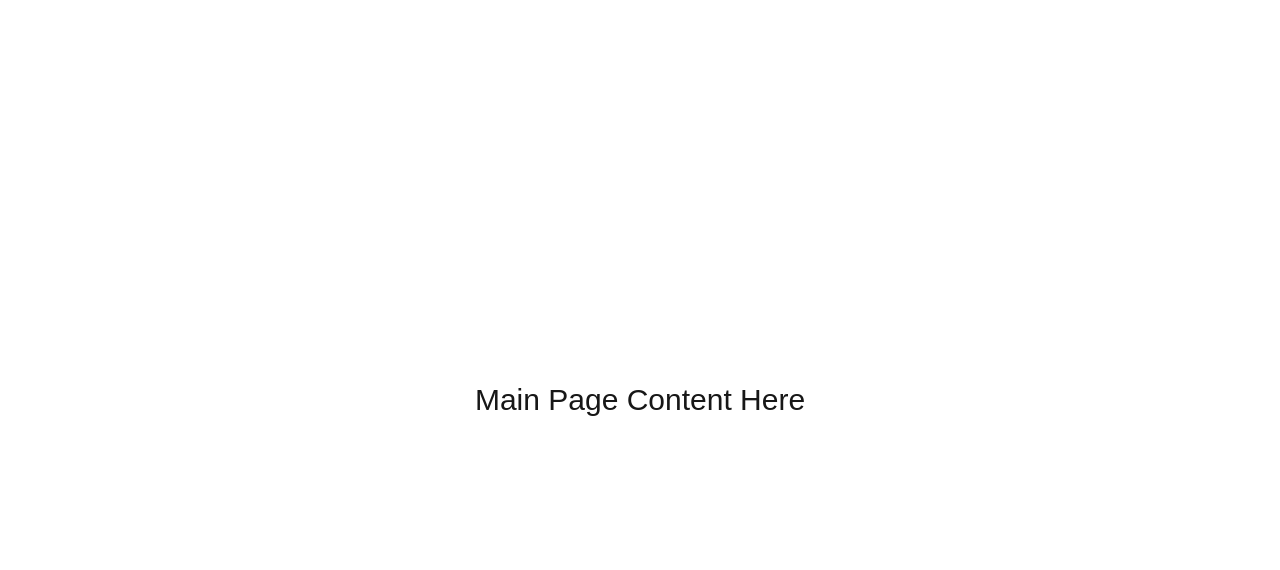
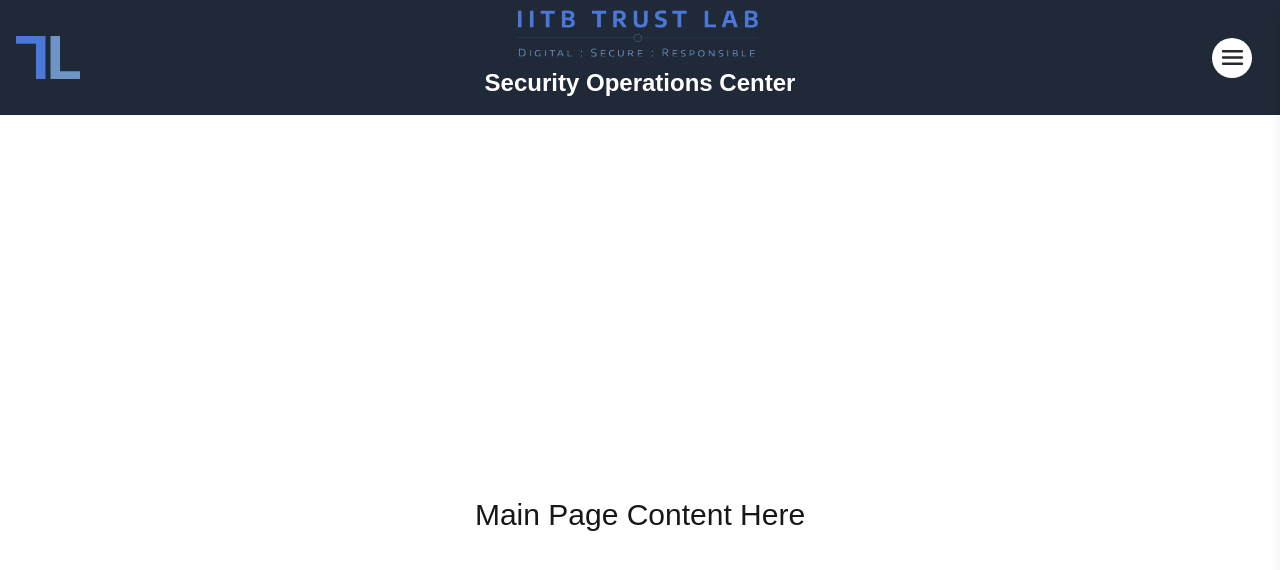
Before and after one commit to The-x-35/IITB-TL-SOC-Dashboard, a Next.js app: page / in a window 1280 px wide. Shown: the top 570 px of the page. Built offline with nearby package versions, Linux system fonts and the light colour scheme.

Commit message:
Navbar Ready

```diff
--- /dev/null
+++ b/src/app/components/Navbar.tsx
@@ -0,0 +1,60 @@
+import React, { useState } from 'react';
+import Image from 'next/image';
+import RightSidebar from './RightSidebar';
+import menuIcon from '../../../assets/menu.svg';
+import tl from '../../../assets/tl.svg';
+import tl_full from '../../../assets/tl full.svg';
+
+const Navbar: React.FC = () => {
+  const [isSidebarOpen, setIsSidebarOpen] = useState(false);
+
+  const toggleSidebar = () => {
+    setIsSidebarOpen(!isSidebarOpen);
+  };
+
+  return (
+    <div>
+      <nav className="flex items-center justify-between bg-gray-800 text-white p-4">
+        <div className="flex items-center justify-center w-16">
+            <Image
+            src={tl}
+            width={80}
+            height={80}
+            alt="Trust Lab Logo"
+            className={`animate-zoom-in`}
+           />
+        </div>
+
+        <div className="flex flex-col items-center justify-center">
+          <Image
+            src={tl_full}
+            width={500}
+            height={500}
+            alt="Trust Lab Logo"
+            className={`-m-20`}
+           />
+          <span className="text-2xl mt-5 font-bold">Security Operations Center</span>
+        </div>
+        <div className='flex items-center justify-center w-16'>
+            <button
+            onClick={toggleSidebar}
+            className="flex items-center justify-center w-10 h-10 bg-white rounded-full"
+            >
+            <Image src={menuIcon} width={25} height={25} alt="Menu Icon" />
+            </button>
+        </div>
+      </nav>
+
+      <RightSidebar isOpen={isSidebarOpen} onClose={toggleSidebar} />
+
+      {isSidebarOpen && (
+        <div
+          className="fixed inset-0 bg-black opacity-50"
+          onClick={toggleSidebar}
+        ></div>
+      )}
+    </div>
+  );
+};
+
+export default Navbar;
--- /dev/null
+++ b/src/app/components/RightSidebar.tsx
@@ -0,0 +1,54 @@
+import React from 'react';
+import Link from 'next/link';
+
+interface RightSidebarProps {
+  isOpen: boolean;
+  onClose: () => void;
+}
+
+const RightSidebar: React.FC<RightSidebarProps> = ({ isOpen, onClose }) => {
+  return (
+    <div
+      className={`fixed top-0 right-0 h-full w-64 bg-gray-800 text-white shadow-lg transition-transform transform ${
+        isOpen ? 'translate-x-0' : 'translate-x-full'
+      }`}
+    >
+      {/* Sidebar Header */}
+      <div className="flex items-center justify-between p-4 bg-gray-900">
+        <h2 className="text-lg font-semibold">Menu</h2>
+        <button
+          onClick={onClose}
+          className="text-xl text-gray-300 hover:text-white"
+        >
+          &times;
+        </button>
+      </div>
+
+      {/* Navigation Options */}
+      <ul className="p-4 space-y-4">
+        <li className="hover:bg-gray-700 p-2 rounded">
+          <Link href="/home">
+            Home
+          </Link>
+        </li>
+        <li className="hover:bg-gray-700 p-2 rounded">
+          <Link href="/profile">
+            Profile
+          </Link>
+        </li>
+        <li className="hover:bg-gray-700 p-2 rounded">
+          <Link href="/settings">
+            Settings
+          </Link>
+        </li>
+        <li className="hover:bg-gray-700 p-2 rounded">
+          <Link href="/logout">
+            Logout
+          </Link>
+        </li>
+      </ul>
+    </div>
+  );
+};
+
+export default RightSidebar;
--- a/src/app/page.tsx
+++ b/src/app/page.tsx
@@ -1,6 +1,7 @@
 "use client";
 import { useState } from "react";
 import SplashScreen from "./components/SplashScreen";
+import Navbar from "./components/Navbar";
 
 export default function Home() {
   const [showSplash, setShowSplash] = useState(true);
@@ -9,9 +10,12 @@ export default function Home() {
       {showSplash ? (
         <SplashScreen onSplashEnd={() => setShowSplash(false)} />
       ) : (
+        <>
+        <Navbar />
         <div className="flex justify-center items-center h-screen bg-white">
           <h1 className="text-3xl">Main Page Content Here</h1>
         </div>
+        </>
       )}
     </>
   );
```
Also changed, not shown: assets/menu.svg (added).
